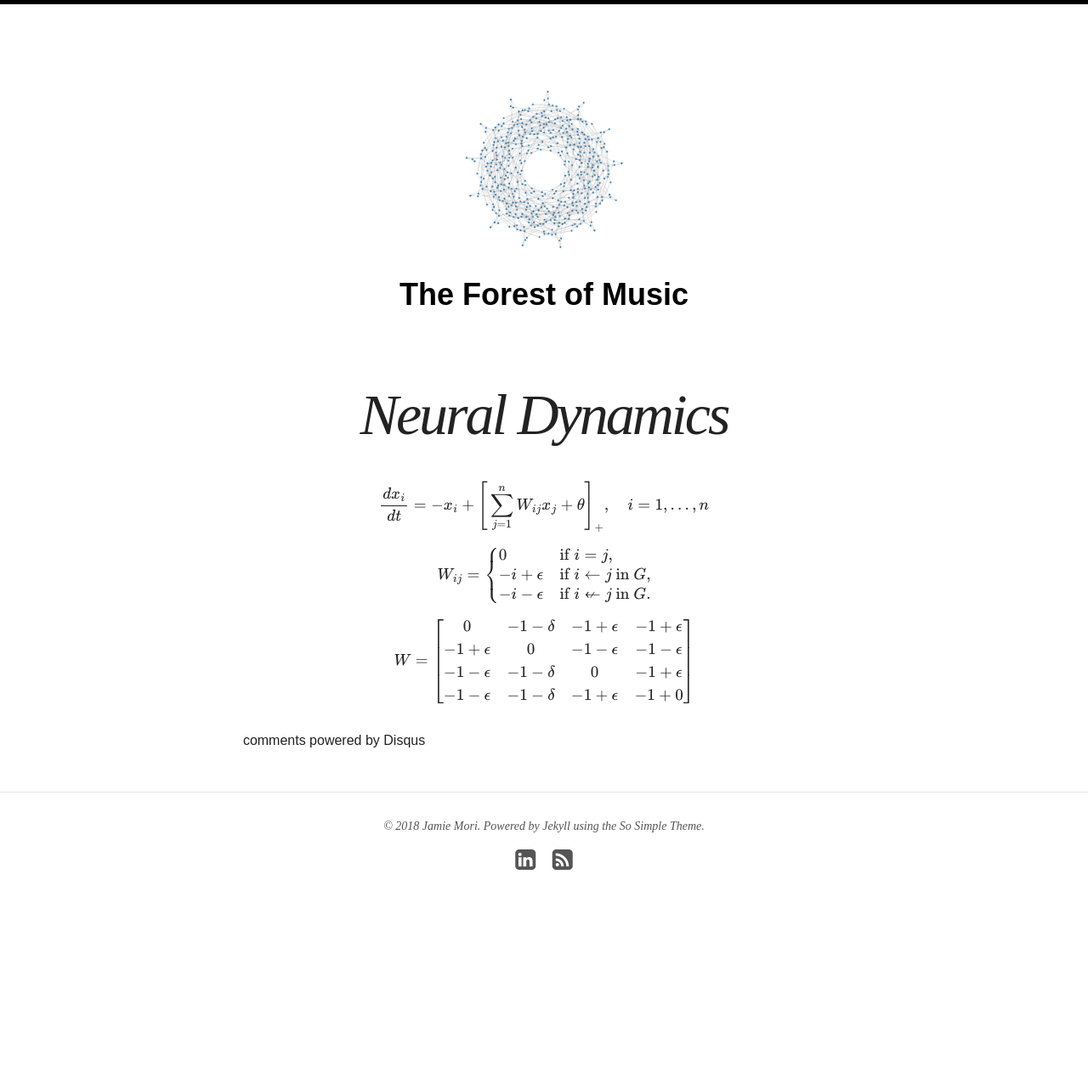
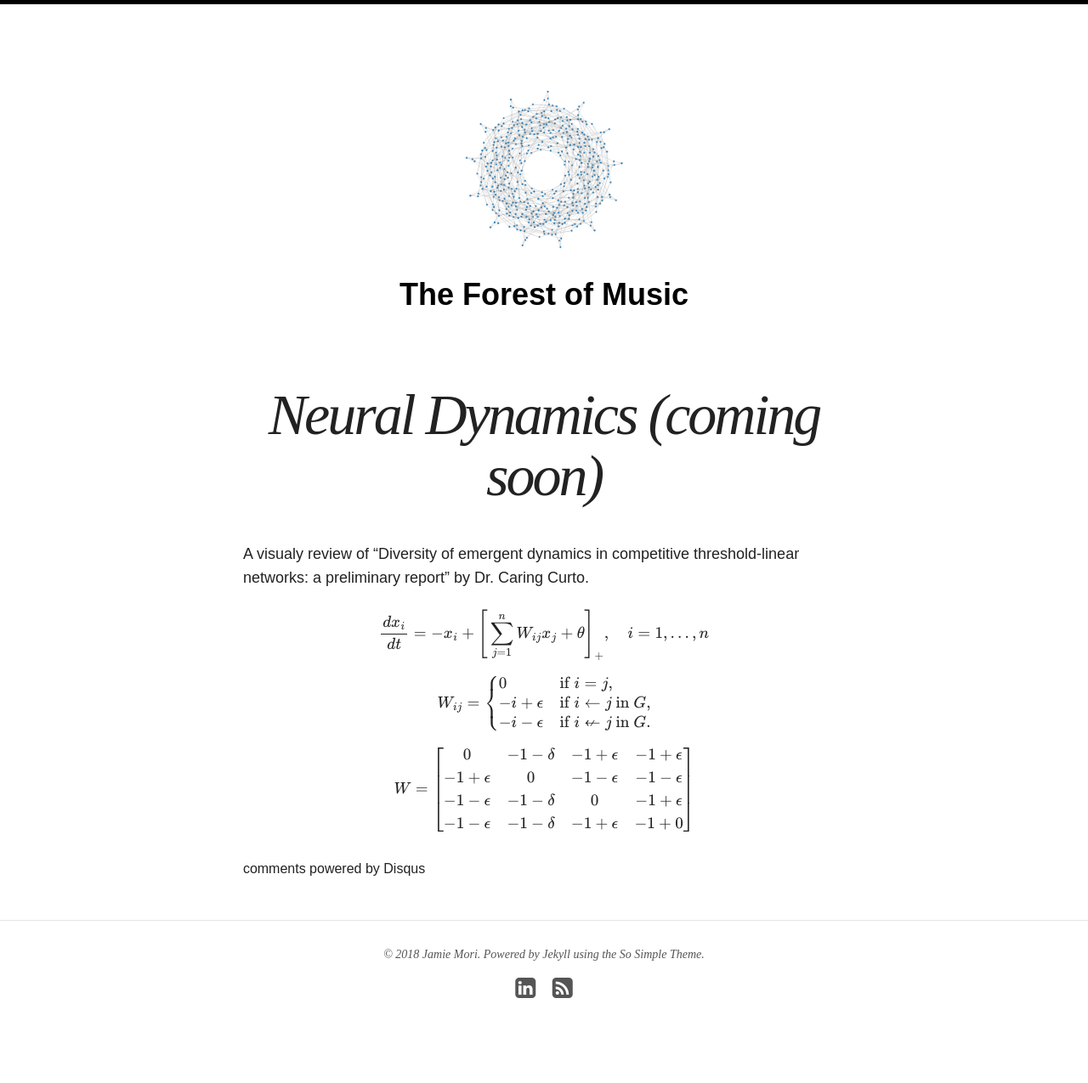
Before and after one commit to jamiemori/jamiemori.github.io, a Jekyll site: the page built from _posts/articles/2018-04-11-Neural.md, in a window 1280 px wide. Shown: the whole page at 85% size. Built offline with Jekyll 4.4.1, drawn with Linux system fonts in a browser that asks for light colours; nearby versions of some CDN libraries; formulas are drawn with MathJax 3; a script that is not in the unit is left out; comment, search, counter and statistics services are not loaded; before the commit the page ends 1124 px from its top, so only the background shows below that.

Commit message:
moving files around

```diff
--- a/_posts/articles/2018-04-11-Neural.md
+++ b/_posts/articles/2018-04-11-Neural.md
@@ -1,7 +1,7 @@
 ---
 layout: page
-title: Neural Dynamics
-excerpt: "Neural"
+title: Neural Dynamics (coming soon)
+excerpt: "Neural Dynamics"
 categories: articles
 modified: 2018-04-11
 comments: true
@@ -10,6 +10,8 @@ share: true
 <script src="https://ajax.googleapis.com/ajax/libs/jquery/1.11.3/jquery.min.js"></script>
 <script src='https://cdnjs.cloudflare.com/ajax/libs/mathjax/2.7.4/MathJax.js?config=TeX-MML-AM_CHTML' async></script>
 <script src='https://cdnjs.cloudflare.com/ajax/libs/d3/4.3.0/d3.js'></script>
+
+A visualy review of "Diversity of emergent dynamics in competitive threshold-linear networks: a preliminary report" by Dr. Caring Curto.
 
 $$
 \frac{dx_{i}}{dt} = -x_{i} + \Bigg[ \sum^{n}_{j=1} W_{ij}x_{j} + \theta \Bigg]_{+}, \quad i = 1,...,n
```
Also changed, not shown: _posts/2016-09-17-Materials, Music, and Quantum Mechanics.md (renamed from _posts/articles/2016-09-17-Materials, Music, and Quantum Mechanics.md, +0 -3 lines).
